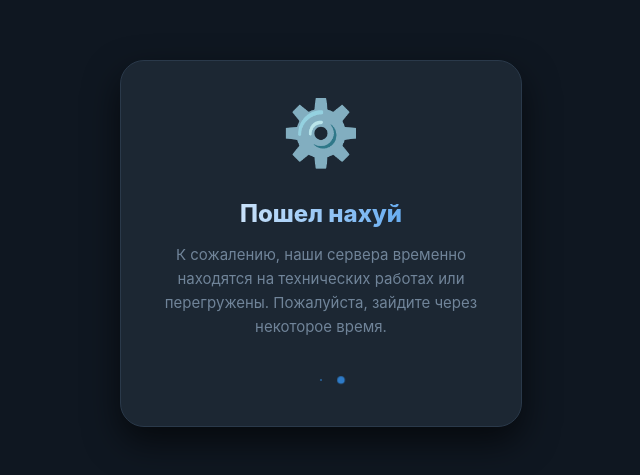
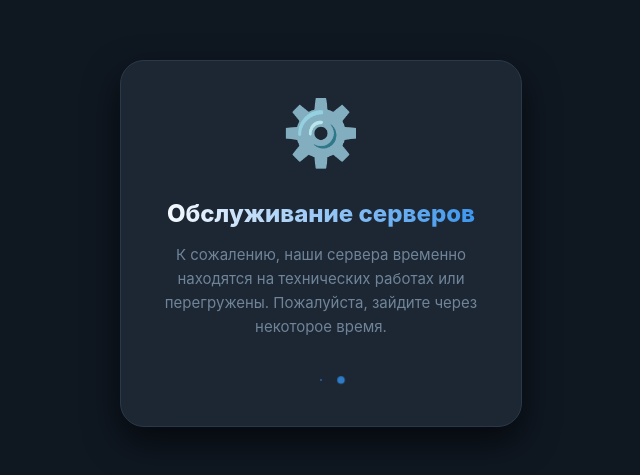
Before and after one commit to openai091a-ai/Bot-osint-, a website: page index.html in a window 1280 px wide. Shown: the part 157-632 px from the top of the page, without its empty margins (319-959 px from the left). Drawn offline with Linux system fonts and the light colour scheme.

Commit message:
Update index.html

```diff
--- a/index.html
+++ b/index.html
@@ -91,7 +91,7 @@
 
     <div class="container">
         <div class="icon">⚙️</div>
-        <h1>Пошел нахуй</h1>
+        <h1>Обслуживание серверов</h1>
         <p>К сожалению, наши сервера временно находятся на технических работах или перегружены. Пожалуйста, зайдите через некоторое время.</p>
 
         <div class="loader">
```
